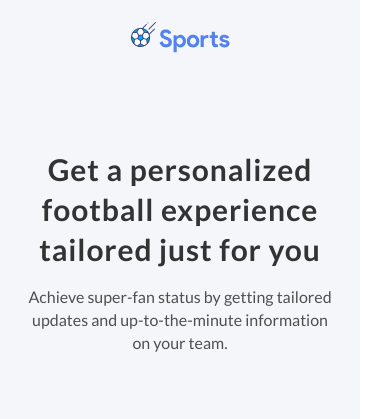
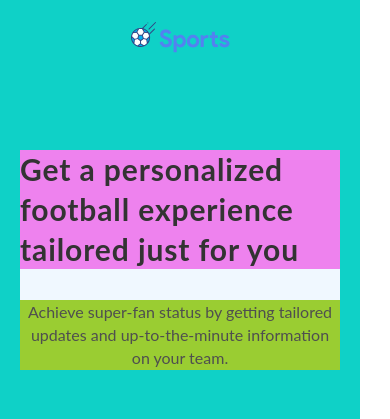
Before and after one commit to cavaglieridomenico/Responsive-Landing-Page, a plain HTML site: page index.html in a window 390 px wide. Shown: the top 419 px of the page. Drawn offline with Linux system fonts and the light colour scheme; a web font is replaced by a local one.

Commit message:
scene-1 (mobile  & desktop) completed with temporary colors

```diff
--- /dev/null
+++ b/css/style-min480.css
@@ -0,0 +1,41 @@
+    .scene-1 {
+        flex-flow: row wrap;
+        justify-content: center;
+        align-content: flex-start;
+        padding: 0 20px 0 20px;
+        width: 360px;
+        height: 525px;
+        background:rgb(15, 209, 199)
+    }
+
+    .logo-sports {
+    width: 99px;
+    height: 150px;
+    padding-top: 22px;
+    }
+
+    .container-text {
+
+        height: 220px;
+    }
+
+    .title {
+    width: 320px;
+    height: 119px;
+    font-size: 30px;
+    line-height: 40px;
+    }
+
+    .text {
+    width: 320px;
+    height: 70px;
+    font-size: 16px;
+    line-height: 23px;
+    text-align: center;
+    padding: 0 3px;
+    }
+
+    .buttons-download {
+        width: 320px;
+        height: 155px;
+    }
--- a/css/style.css
+++ b/css/style.css
@@ -1,4 +1,4 @@
-@import url('https://fonts.googleapis.com/css2?family=Lato:wght@400;700&display=swap');
+@import url('https://fonts.googleapis.com/css2?family=Latoscreen and (max-width: 480px):wght@400;700&display=swap');
 
 * {
     box-sizing: border-box;
@@ -14,9 +14,12 @@
     position: relative;
 }
 
-.row-wrap-center {
+.column {
+    flex-direction: column;
+}
+
+.row-wrap {
     flex-flow: row wrap;
-    justify-content: center;
 }
 
 .justify-between {
@@ -31,9 +34,59 @@
     align-items: flex-end;
 }
 
+.scene-1 {
+    flex-direction: column;
+    width: 1440px;
+    height: 665px;
+    padding: 0 0 0 163px;
+    background: /*#F4F6F9;*/yellow;
+    background-position: right;
+    background-image: url(../svg/back-scene-1.svg);
+    background-repeat: no-repeat;
+}
+
+.logo-sports {
+    width: 99px;
+    height: 238px;
+    padding-top: 55px;
+    }
+
+.container-text {
+    width: 550px;
+    height: 180px;
+    background-color: aliceblue;
+}
+
+.title {
+    width: 546px;
+    height: 96px;
+    font-family: Lato;
+    font-style: normal;
+    font-weight: bold;
+    font-size: 36px;
+    line-height: 48px;
+    display: flex;
+    align-items: flex-end;
+    letter-spacing: 0.03em;
+    color: #333333;
+    background-color: violet;
+}
+
+.text {
+    width: 453px;
+    height: 52px;
+    font-family: Lato;
+    font-style: normal;
+    font-weight: normal;
+    font-size: 18px;
+    line-height: 26px;
+    color: #4F4F4F;
+    background-color: yellowgreen;
+    }
+
 .buttons-download {
     width: 320px;
-    height: 155px;
+    height: 270px;
     padding-bottom: 59px;
 }
 
@@ -41,48 +94,3 @@
     width: 145.69px;
     height: 44px;
 }
-
-#scene-1 {
-    padding: 0 20px 0 20px;
-    width: 360px;
-    height: 525px;
-    background:#F4F6F9;/*rgb(15, 209, 199)*/
-}
-
-#logo-sports {
-width: 99px;
-height: 150px;
-padding-top: 22px;
-}
-
-.container-text {
-    height: 220px;
-}
-
-.title {
-width: 320px;
-height: 119px;
-font-family: Lato;
-font-style: normal;
-font-weight: bold;
-font-size: 30px;
-line-height: 40px;
-display: flex;
-align-items: flex-end;
-text-align: center;
-letter-spacing: 0.03em;
-color: #333333;
-}
-
-.text {
-width: 320px;
-height: 70px;
-font-family: Lato;
-font-style: normal;
-font-weight: normal;
-font-size: 16px;
-line-height: 23px;
-text-align: center;
-color: #4F4F4F;
-padding: 0 3px;
-}
--- a/index.html
+++ b/index.html
@@ -4,19 +4,20 @@
     <meta charset="UTF-8">
     <meta name="viewport" content="width=device-width, initial-scale=1.0">
     <link rel="stylesheet" href="./css/style.css">
+    <link rel="stylesheet" href="./css/style-min480.css" media="screen and (max-width:480px)">
     <title>Document</title>
 </head>
 <body>
     <main>
-        <div id="scene-1" class="flex row-wrap-center align-start">
-            <div id="logo-sports" class="relative">
+        <div class="scene-1 flex" >
+            <div class="logo-sports" class="relative">
                 <img class="relative" src="./svg/logo-sports.svg" alt="Sports Logo App">
             </div>
-            <div class="container-text flex row-wrap-center align-between">
-                <div class="title flex">
+            <div class="container-text flex column justify-between">
+                <div class="title">
                     <p>Get a personalized football experience tailored just for you</p>
                 </div>
-                <div class="text flex">
+                <div class="text">
                     <p>Achieve super-fan status by getting tailored updates and up-to-the-minute information on your team.</p>
                 </div>
             </div>
```
Also changed, not shown: 1 other file.
